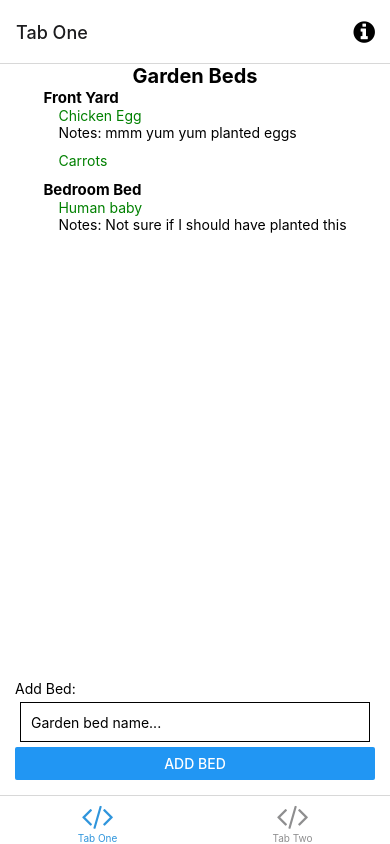
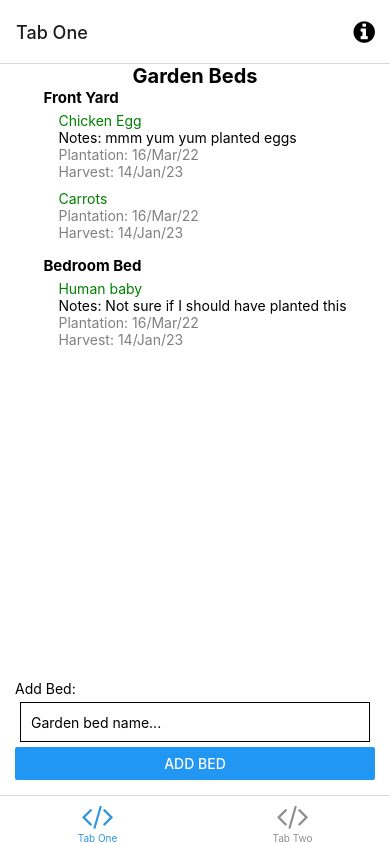
Before and after one commit to Cliffsters-Inc/garden-manager-native, a React Native app: screen /TabOne in a window 390 px wide. Built offline with nearby package versions, Linux system fonts and the light colour scheme; what expo-linking would draw is missing.

Commit message:
Implements plantation and harvest dates to plants, changed date type to string to use ISO date format instead of unix epoch

```diff
--- a/components/PlantsList.tsx
+++ b/components/PlantsList.tsx
@@ -1,5 +1,6 @@
 import { Plant } from "../services/types";
 import { FlatList, Text, View, StyleSheet } from "react-native";
+import { format } from "date-fns";
 
 type Props = {
   plants?: Plant[];
@@ -8,13 +9,20 @@ type Props = {
 export const PlantsList = ({ plants }: Props) => {
   return plants ? (
     <FlatList
+      style={styles.container}
       data={plants}
       renderItem={({ item }) => (
-        <View style={styles.container} key={item.id}>
+        <View key={item.id} style={styles.plantContainer}>
           <Text style={{ color: "green" }}>{item.name}</Text>
           {item.notes && <Text>Notes: {item.notes}</Text>}
-
-          <View style={styles.separator} />
+          <Text style={{ color: "gray" }}>
+            Plantation: {format(new Date(item.plantationDate), "dd/MMM/yy")}
+          </Text>
+          {item.harvestDate && (
+            <Text style={{ color: "gray" }}>
+              Harvest: {format(new Date(item.harvestDate), "dd/MMM/yy")}
+            </Text>
+          )}
         </View>
       )}
     />
@@ -23,15 +31,14 @@ export const PlantsList = ({ plants }: Props) => {
 
 const styles = StyleSheet.create({
   container: {
-    paddingLeft: 15,
+    marginLeft: 15,
+    marginBottom: 10,
+  },
+  plantContainer: {
+    marginVertical: 5,
   },
   title: {
     fontSize: 20,
     fontWeight: "bold",
   },
-  separator: {
-    marginVertical: 5,
-    height: 1,
-    width: "80%",
-  },
 });
--- a/package.json
+++ b/package.json
@@ -17,6 +17,7 @@
     "@react-navigation/native": "^6.0.2",
     "@react-navigation/native-stack": "^6.1.0",
     "@reduxjs/toolkit": "^1.8.0",
+    "date-fns": "^2.28.0",
     "expo": "~44.0.0",
     "expo-asset": "~8.4.6",
     "expo-cli": "^5.3.0",
--- a/services/initialState.ts
+++ b/services/initialState.ts
@@ -8,15 +8,15 @@ export const initialState = {
           {
             name: "Chicken Egg",
             id: "23kl4hj23645hj",
-            plantationDate: 1647338585435,
-            harvestDate: 1747338585435,
+            plantationDate: "2022-03-16T07:59:10.647Z",
+            harvestDate: "2023-01-14T13:00:00.000Z",
             notes: "mmm yum yum planted eggs",
           },
           {
             name: "Carrots",
             id: "23457gsdfg980",
-            plantationDate: 1647338585435,
-            harvestDate: 1747338585435,
+            plantationDate: "2022-03-16T07:59:10.647Z",
+            harvestDate: "2023-01-14T13:00:00.000Z",
           },
         ],
       },
@@ -27,8 +27,8 @@ export const initialState = {
           {
             name: "Human baby",
             id: "2345therv9ay8chjk",
-            plantationDate: 1647338585435,
-            harvestDate: 1640995200,
+            plantationDate: "2022-03-16T07:59:10.647Z",
+            harvestDate: "2023-01-14T13:00:00.000Z",
             notes: "Not sure if I should have planted this",
           },
         ],
--- a/services/types.ts
+++ b/services/types.ts
@@ -1,8 +1,8 @@
 export type Plant = {
   name: string;
   id: string;
-  plantationDate: number; // use epochDate eg. 1647339947
-  harvestDate?: number; // use epochDate eg. 1647339947
+  plantationDate: string; // use ISO date eg.	"2022-03-16T07:59:10.647Z"
+  harvestDate?: string;
   notes?: string;
 };
 
```
Also changed, not shown: 1 other file (tests, documents, lock files or other folders).
